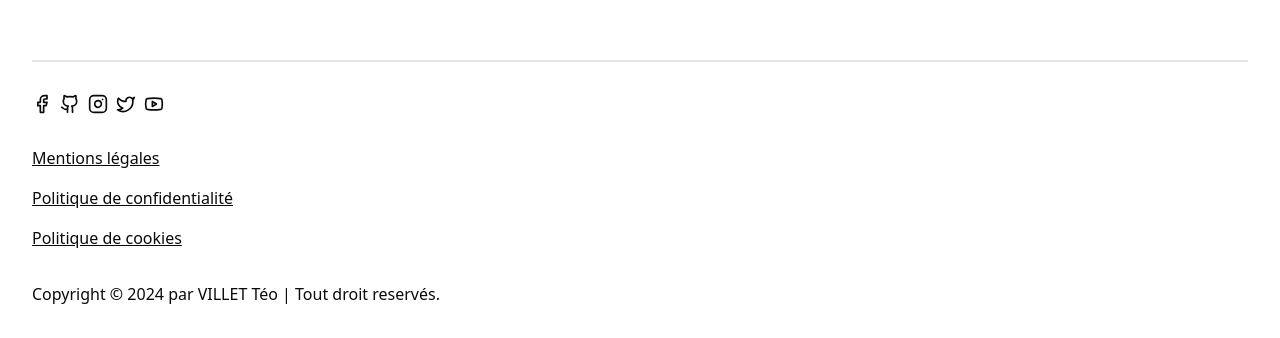
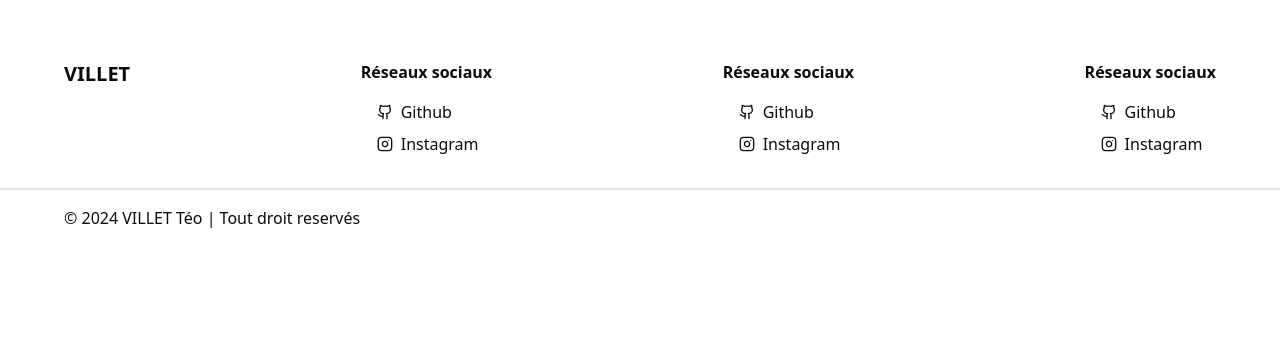
Before and after one commit to teovlt/portfolioFreelance, a React (Vite) app: page / in a window 1280 px wide. Shown: the part 4040-4378 px from the top of the page. After the commit the page ends 4286 px from the top, so only its background shows below. Built offline with nearby package versions, Linux system fonts and the light colour scheme.

Commit message:
add responsive for footer and fix navbar responsive too

```diff
--- a/src/components/Footer/index.tsx
+++ b/src/components/Footer/index.tsx
@@ -1,31 +1,12 @@
-import { FacebookIcon, GithubIcon, InstagramIcon, TwitterIcon, Youtube, YoutubeIcon } from "lucide-react";
+import { FacebookIcon, GithubIcon, InstagramIcon, TwitterIcon, YoutubeIcon } from "lucide-react";
 import { Separator } from "../ui/separator";
 import { Link } from "react-router-dom";
 
 export const Footer = () => {
   return (
-    <div className="p-8 flex flex-col gap-8">
-      {/* <div>
-        <h2 className="font-bold">Réseaux sociaus</h2>
-        <ul className="flex flex-col gap-2 pl-4">
-          <div className="flex gap-2 items-center">
-            <GithubIcon className="h-4 w-4" />
-            <Link target="_blank" className="hover:underline" to="https://github.com/teovlt">
-              Github
-            </Link>
-          </div>
-          <div className="flex gap-2 items-center">
-            <InstagramIcon className="h-4 w-4" />
-            <Link target="_blank" className="hover:underline" to="https://www.instagram.com/teo_vlt/">
-              Instagram
-            </Link>
-          </div>
-        </ul>
-      </div>
     <div>
-        <h2 className="font-bold">Liens utiles</h2>
-        <ul className="flex flex-col gap-2 pl-4">...</ul>
-      </div> */}
+      {/* Section pour mobile */}
+      <div className="sm:hidden flex p-8 flex-col gap-8">
         <Separator />
         <div className="flex gap-2">
           <FacebookIcon className="h-5 w-5" />
@@ -49,5 +30,68 @@ export const Footer = () => {
           <p>Copyright © {new Date().getFullYear()} par VILLET Téo | Tout droit reservés.</p>
         </div>
       </div>
+
+      {/* Section pour écrans plus grands */}
+      <div className="hidden sm:block ">
+        <div className="flex items-start justify-between p-8 px-16">
+          <h1 className="font-bold text-xl">VILLET</h1>
+          <div>
+            <h2 className="font-bold pb-4">Réseaux sociaux</h2>
+            <ul className="flex flex-col gap-2 pl-4">
+              <div className="flex gap-2 items-center">
+                <GithubIcon className="h-4 w-4" />
+                <Link target="_blank" className="hover:underline" to="https://github.com/teovlt">
+                  Github
+                </Link>
+              </div>
+              <div className="flex gap-2 items-center">
+                <InstagramIcon className="h-4 w-4" />
+                <Link target="_blank" className="hover:underline" to="https://www.instagram.com/teo_vlt/">
+                  Instagram
+                </Link>
+              </div>
+            </ul>
+          </div>
+          <div>
+            <h2 className="font-bold pb-4">Réseaux sociaux</h2>
+            <ul className="flex flex-col gap-2 pl-4">
+              <div className="flex gap-2 items-center">
+                <GithubIcon className="h-4 w-4" />
+                <Link target="_blank" className="hover:underline" to="https://github.com/teovlt">
+                  Github
+                </Link>
+              </div>
+              <div className="flex gap-2 items-center">
+                <InstagramIcon className="h-4 w-4" />
+                <Link target="_blank" className="hover:underline" to="https://www.instagram.com/teo_vlt/">
+                  Instagram
+                </Link>
+              </div>
+            </ul>
+          </div>
+          <div>
+            <h2 className="font-bold pb-4">Réseaux sociaux</h2>
+            <ul className="flex flex-col gap-2 pl-4">
+              <div className="flex gap-2 items-center">
+                <GithubIcon className="h-4 w-4" />
+                <Link target="_blank" className="hover:underline" to="https://github.com/teovlt">
+                  Github
+                </Link>
+              </div>
+              <div className="flex gap-2 items-center">
+                <InstagramIcon className="h-4 w-4" />
+                <Link target="_blank" className="hover:underline" to="https://www.instagram.com/teo_vlt/">
+                  Instagram
+                </Link>
+              </div>
+            </ul>
+          </div>
+        </div>
+        <Separator />
+        <div className="flex justify-between p-4 px-16 ">
+          <p>© {new Date().getFullYear()} VILLET Téo | Tout droit reservés</p>
+        </div>
+      </div>
+    </div>
   );
 };
--- a/src/components/Navbar/index.tsx
+++ b/src/components/Navbar/index.tsx
@@ -50,7 +50,7 @@ export const Navbar = () => {
     <>
       <div className="navbar sticky top-0 left-0 dark:bg-black bg-white right-0 z-50 shadow-md">
         {/* Display only on screens larger than 'sm' */}
-        <div className="hidden sm:flex items-center justify-between p-4 text-primary px-8 select-none">
+        <div className="hidden md:flex items-center justify-between p-4 text-primary px-8 select-none">
           <div className="font-extrabold text-3xl">
             <Link to="/" onClick={() => scrollToSection("home-section")}>
               VILLET
@@ -83,7 +83,7 @@ export const Navbar = () => {
         </div>
 
         {/* Mobile Navbar with Hamburger Menu */}
-        <div className="flex sm:hidden justify-between items-center p-4">
+        <div className="flex md:hidden justify-between items-center p-4">
           <div className="font-extrabold text-3xl">
             <Link to="/">VILLET</Link>
           </div>
```
Lines whose indentation alone changed are shown as unchanged.
